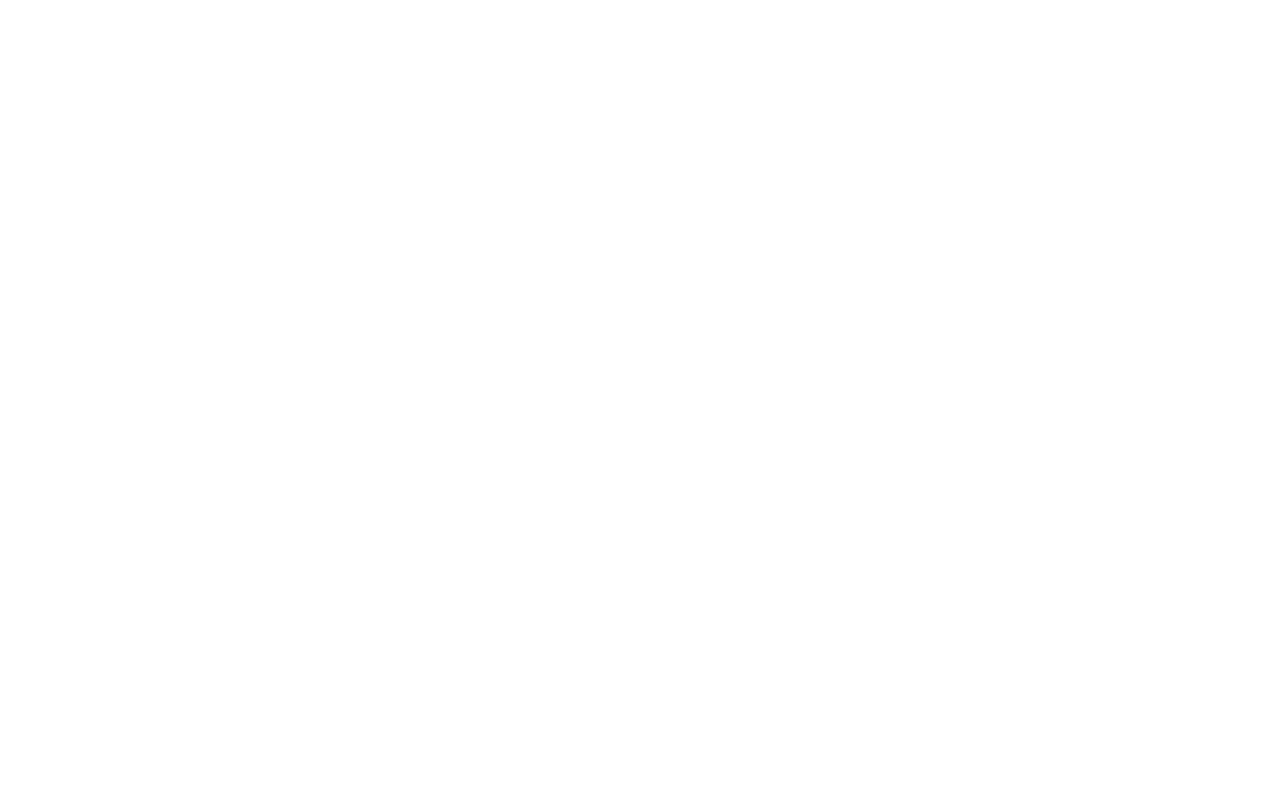
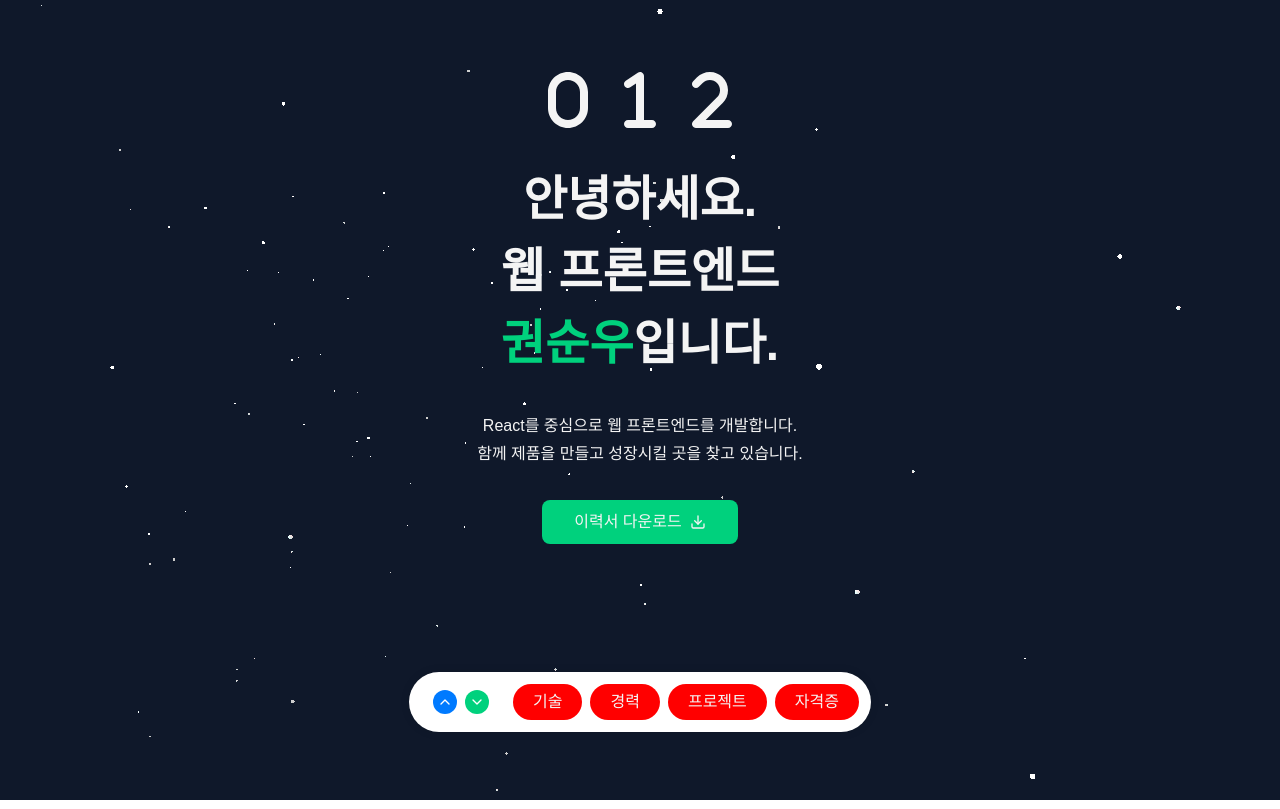
Before and after one commit to soonupy/portfolio, a React (Vite) app: page / in a window 1280 px wide. Built offline with nearby package versions, Linux system fonts and the light colour scheme.

Commit message:
도메인 테스트 커밋

```diff
--- a/src/App.tsx
+++ b/src/App.tsx
@@ -1,19 +1,8 @@
-import { BrowserRouter, Routes, Route, } from "react-router-dom";
 import Layout from "./components/Layout";
 import "@styles/index.scss";
 
 function App() {
-  return (
-    <BrowserRouter basename="/portfolio">
-      <Layout>
-        <Routes>
-          {/* 루트 경로 추가 - 빈 컴포넌트 또는 리다이렉트 */}
-          <Route path="/" element={<></>} />  {/* ← 추가! */}
-
-        </Routes>
-      </Layout>
-    </BrowserRouter>
-  );
+  return <Layout />;
 }
 
 export default App;
--- a/src/components/Layout.tsx
+++ b/src/components/Layout.tsx
@@ -5,7 +5,7 @@
 
 
 type LayoutProps = {
-  children: React.ReactNode
+  children?: React.ReactNode  // ← ? 추가해서 optional로!
 }
 
 const Layout = ({ children }: LayoutProps) => {
```
